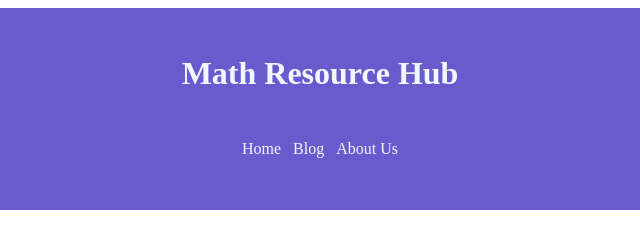
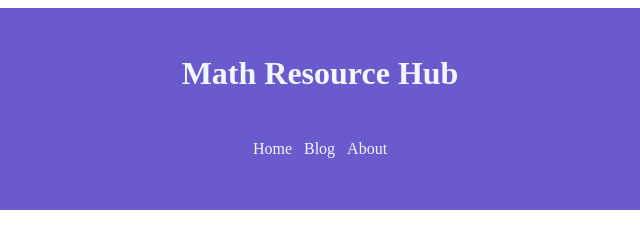
Before and after one commit to TanviS001/MathResourceHub, a plain HTML site: page index.html in a window 1280 px wide. Shown: the top 227 px of the page, 320-960 px from the left. Drawn offline with Linux system fonts and the light colour scheme.

Commit message:
Update index.html

```diff
--- a/index.html
+++ b/index.html
@@ -17,7 +17,7 @@
                         <a href="./blog.html" style="text-decoration: none"><p style="color:aliceblue">Blog</p></a>
                     </td>
                     <td>
-                        <a href="./about_us.html" style="text-decoration: none"><p style="color:aliceblue">About Us</p></a>
+                        <a href="./about_us.html" style="text-decoration: none"><p style="color:aliceblue">About</p></a>
                     </td>
                 </tr>
             </table>
```
